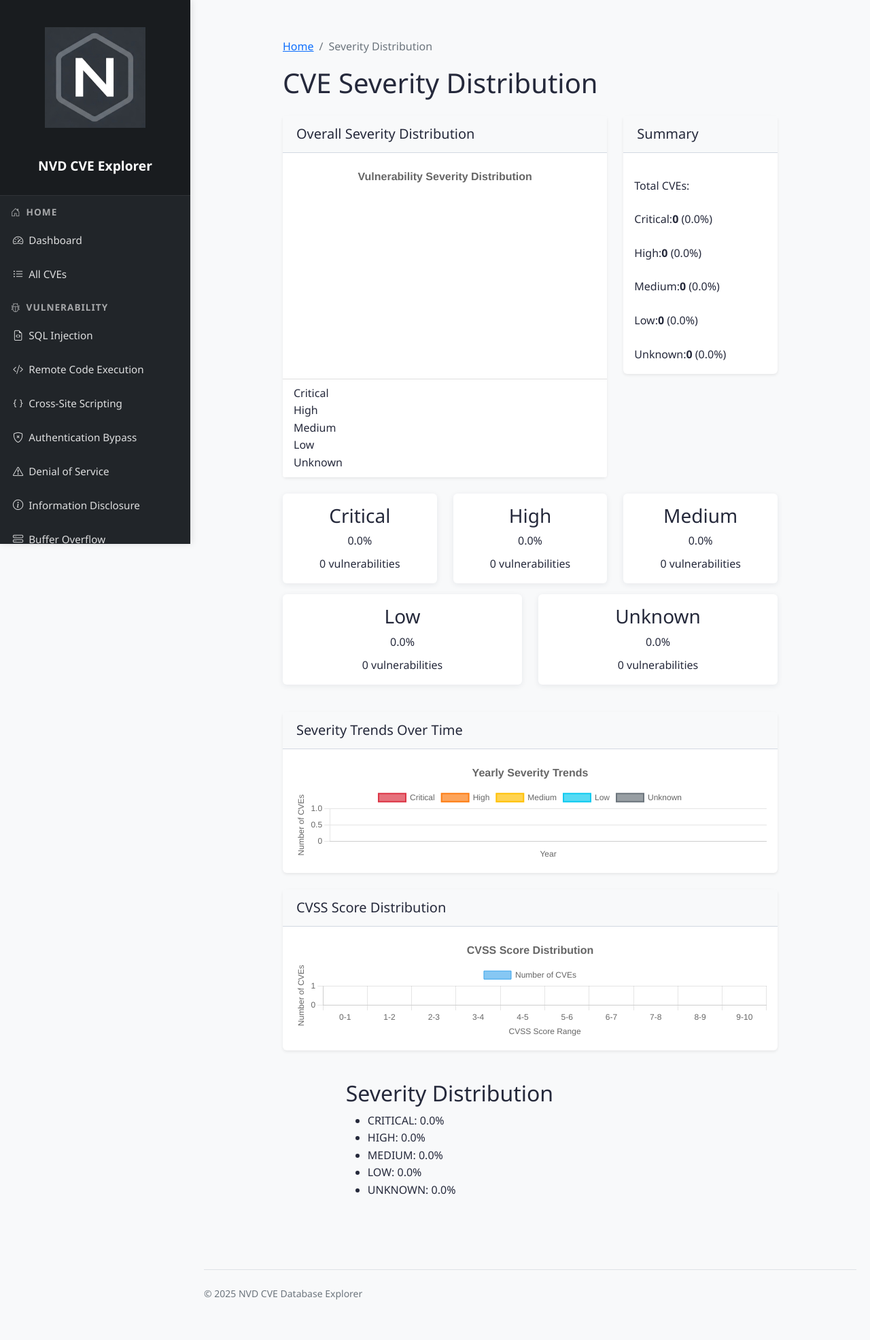
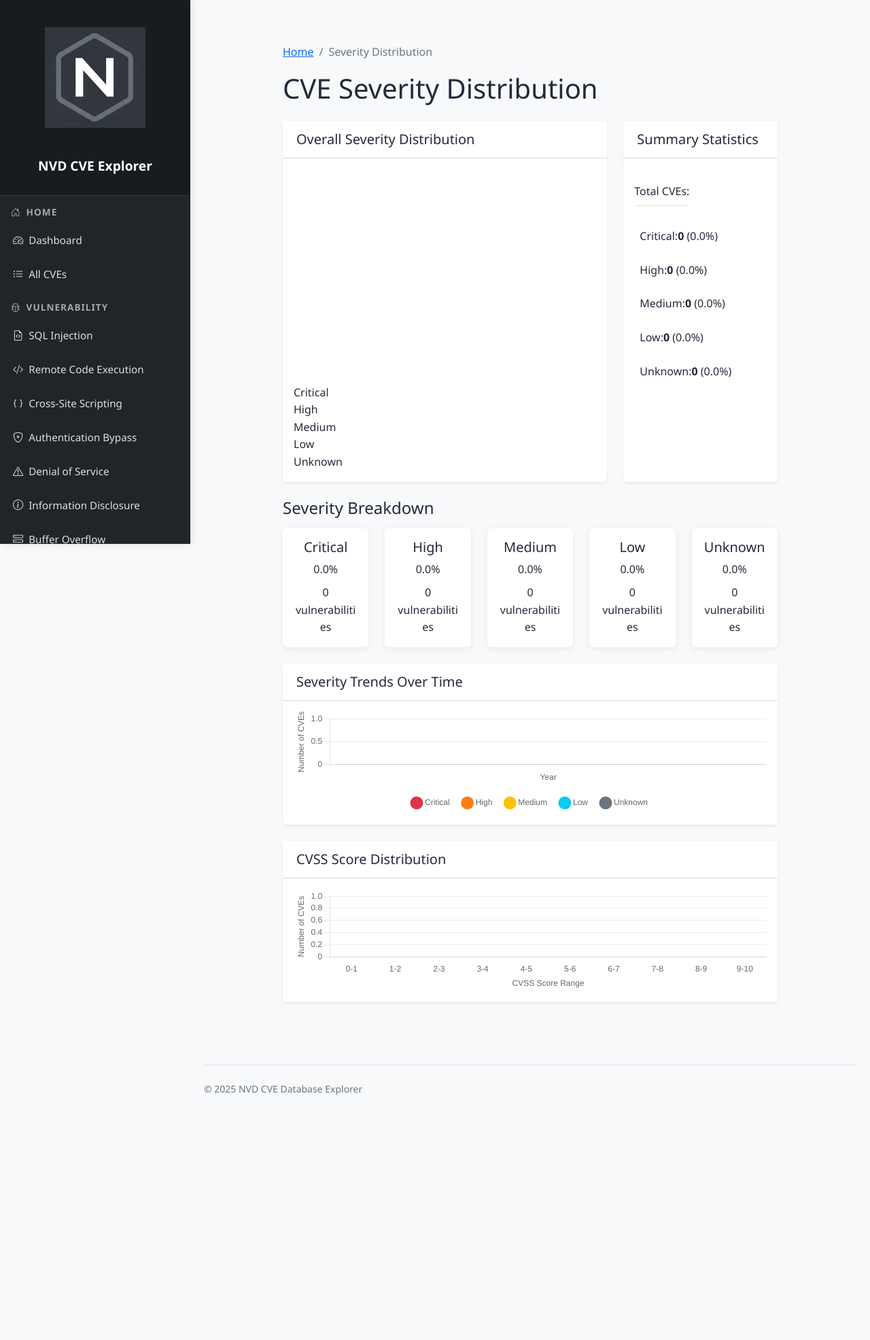
Before and after one commit to jensbecker-dev/NVD_DB_API, a Flask app: page /severity_distribution in a window 1280 px wide. Shown: the whole page at 68% size. After the commit the page ends 1611 px from the top, so only its background shows below. Run offline with Flask 3, Linux system fonts and the light colour scheme; data that the repository does not hold is empty; a map, chart or similar area stays blank.

Commit message:
Refactor severity distribution template for improved layout and styling, enhance card visuals, and update chart configurations for better data representation

```diff
--- a/templates/severity_distribution.html
+++ b/templates/severity_distribution.html
@@ -7,18 +7,21 @@
     .chart-container {
         position: relative;
         height: 400px;
-        margin-bottom: 2rem;
+        margin-bottom: 1rem;
     }
 
     .severity-card {
-        border-radius: 10px;
-        box-shadow: 0 4px 8px rgba(0,0,0,0.1);
-        transition: transform 0.3s ease;
-        margin-bottom: 20px;
+        border: none;
+        border-radius: 0.8rem;
+        box-shadow: 0 6px 12px rgba(0,0,0,0.1);
+        transition: transform 0.3s ease, box-shadow 0.3s ease;
+        margin-bottom: 1.5rem;
+        overflow: hidden;
     }
 
     .severity-card:hover {
         transform: translateY(-5px);
+        box-shadow: 0 10px 20px rgba(0,0,0,0.15);
     }
 
     .severity-card .card-body {
@@ -26,88 +29,117 @@
     }
 
     .severity-card .percentage {
-        font-size: 2rem;
+        font-size: 2.5rem;
         font-weight: bold;
+        line-height: 1.2;
+    }
+
+    .severity-card .card-text {
+        font-size: 0.95rem;
+        opacity: 0.9;
     }
 
     .severity-critical {
-        background-color: #dc3545;
+        background: linear-gradient(135deg, #dc3545, #a71d2a);
         color: white;
     }
 
     .severity-high {
-        background-color: #fd7e14;
+        background: linear-gradient(135deg, #fd7e14, #c65e0a);
         color: white;
     }
 
     .severity-medium {
-        background-color: #ffc107;
+        background: linear-gradient(135deg, #ffc107, #d39e00);
         color: #343a40;
     }
 
     .severity-low {
-        background-color: #0dcaf0;
+        background: linear-gradient(135deg, #0dcaf0, #0a9cb5);
         color: #343a40;
     }
 
     .severity-unknown {
-        background-color: #6c757d;
+        background: linear-gradient(135deg, #6c757d, #4a5157);
         color: white;
     }
 
     .severity-stats {
-        font-size: 1.2rem;
+        font-size: 1rem;
     }
 
-    /* Legend styling */
+    .severity-stats strong {
+        font-weight: 600;
+    }
+
     .custom-legend {
         display: flex;
         justify-content: center;
         flex-wrap: wrap;
-        margin-bottom: 1rem;
+        padding: 0.5rem 0;
+        margin-bottom: 0;
     }
 
     .legend-item {
         display: flex;
         align-items: center;
-        margin-right: 20px;
-        margin-bottom: 10px;
+        margin: 5px 15px;
     }
 
     .legend-color {
-        width: 20px;
-        height: 20px;
+        width: 18px;
+        height: 18px;
         border-radius: 4px;
-        margin-right: 5px;
+        margin-right: 8px;
+        border: 1px solid rgba(0,0,0,0.1);
+    }
+
+    .card {
+        border: none;
+        border-radius: 0.5rem;
+    }
+
+    .card-header {
+        background-color: #f8f9fa;
+        border-bottom: 1px solid #dee2e6;
+        font-weight: 500;
+    }
+
+    h1 {
+        color: #343a40;
+        font-weight: 600;
+    }
+
+    .breadcrumb {
+        background-color: transparent;
+        padding-left: 0;
     }
 </style>
 {% endblock %}
 
 {% block content %}
-<div class="container">
-    <nav aria-label="breadcrumb" class="mt-3">
+<div class="container mt-4">
+    <nav aria-label="breadcrumb">
         <ol class="breadcrumb">
             <li class="breadcrumb-item"><a href="{{ url_for('index') }}">Home</a></li>
-            <li class="breadcrumb-item active">Severity Distribution</li>
+            <li class="breadcrumb-item active" aria-current="page">Severity Distribution</li>
         </ol>
     </nav>
 
     <h1 class="mb-4">CVE Severity Distribution</h1>
 
     <!-- Severity Distribution Summary -->
-    <div class="row mb-4">
+    <div class="row mb-4 g-4">
         <div class="col-lg-8">
-            <div class="card shadow-sm">
-                <div class="card-header bg-light">
+            <div class="card shadow-sm h-100">
+                <div class="card-header">
                     <h5 class="card-title mb-0">Overall Severity Distribution</h5>
                 </div>
-                <div class="card-body">
-                    <div class="chart-container">
+                <div class="card-body d-flex flex-column">
+                    <div class="chart-container flex-grow-1">
                         <canvas id="severityPieChart"></canvas>
                     </div>
-                </div>
-                <div class="card-footer bg-white">
-                    <div class="custom-legend">
+                    <div class="custom-legend mt-3">
                         <div class="legend-item">
                             <div class="legend-color" style="background-color: #dc3545;"></div>
                             <span>Critical</span>
@@ -133,34 +165,34 @@
             </div>
         </div>
         <div class="col-lg-4">
-            <div class="card shadow-sm">
-                <div class="card-header bg-light">
-                    <h5 class="card-title mb-0">Summary</h5>
+            <div class="card shadow-sm h-100">
+                <div class="card-header">
+                    <h5 class="card-title mb-0">Summary Statistics</h5>
                 </div>
                 <div class="card-body">
                     <div class="severity-stats">
-                        <div class="d-flex justify-content-between mb-2">
+                        <div class="d-flex justify-content-between align-items-center mb-3 pb-2 border-bottom">
                             <div>Total CVEs:</div>
                             <div><strong>{{ total_cves }}</strong></div>
                         </div>
                         <div class="d-flex justify-content-between mb-2">
-                            <div>Critical:</div>
+                            <div><span class="legend-color me-2" style="background-color: #dc3545;"></span>Critical:</div>
                             <div><strong>{{ severity_counts.CRITICAL }}</strong> ({{ severity_percents.CRITICAL }}%)</div>
                         </div>
                         <div class="d-flex justify-content-between mb-2">
-                            <div>High:</div>
+                            <div><span class="legend-color me-2" style="background-color: #fd7e14;"></span>High:</div>
                             <div><strong>{{ severity_counts.HIGH }}</strong> ({{ severity_percents.HIGH }}%)</div>
                         </div>
                         <div class="d-flex justify-content-between mb-2">
-                            <div>Medium:</div>
+                            <div><span class="legend-color me-2" style="background-color: #ffc107;"></span>Medium:</div>
                             <div><strong>{{ severity_counts.MEDIUM }}</strong> ({{ severity_percents.MEDIUM }}%)</div>
                         </div>
                         <div class="d-flex justify-content-between mb-2">
-                            <div>Low:</div>
+                            <div><span class="legend-color me-2" style="background-color: #0dcaf0;"></span>Low:</div>
                             <div><strong>{{ severity_counts.LOW }}</strong> ({{ severity_percents.LOW }}%)</div>
                         </div>
                         <div class="d-flex justify-content-between">
-                            <div>Unknown:</div>
+                            <div><span class="legend-color me-2" style="background-color: #6c757d;"></span>Unknown:</div>
                             <div><strong>{{ severity_counts.UNKNOWN }}</strong> ({{ severity_percents.UNKNOWN }}%)</div>
                         </div>
                     </div>
@@ -170,47 +202,48 @@
     </div>
 
     <!-- Severity Cards -->
-    <div class="row mb-4">
-        <div class="col-md-4 mb-3">
-            <div class="card severity-card severity-critical">
-                <div class="card-body text-center">
-                    <h3 class="card-title">Critical</h3>
+    <h2 class="mb-3 h4">Severity Breakdown</h2>
+    <div class="row row-cols-1 row-cols-md-3 row-cols-lg-5 g-4 mb-4">
+        <div class="col">
+            <div class="card severity-card severity-critical h-100">
+                <div class="card-body text-center d-flex flex-column justify-content-center">
+                    <h3 class="card-title h5">Critical</h3>
                     <div class="percentage mb-2">{{ severity_percents.CRITICAL }}%</div>
                     <p class="card-text mb-0">{{ severity_counts.CRITICAL }} vulnerabilities</p>
                 </div>
             </div>
         </div>
-        <div class="col-md-4 mb-3">
-            <div class="card severity-card severity-high">
-                <div class="card-body text-center">
-                    <h3 class="card-title">High</h3>
+        <div class="col">
+            <div class="card severity-card severity-high h-100">
+                <div class="card-body text-center d-flex flex-column justify-content-center">
+                    <h3 class="card-title h5">High</h3>
                     <div class="percentage mb-2">{{ severity_percents.HIGH }}%</div>
                     <p class="card-text mb-0">{{ severity_counts.HIGH }} vulnerabilities</p>
                 </div>
             </div>
         </div>
-        <div class="col-md-4 mb-3">
-            <div class="card severity-card severity-medium">
-                <div class="card-body text-center">
-                    <h3 class="card-title">Medium</h3>
+        <div class="col">
+            <div class="card severity-card severity-medium h-100">
+                <div class="card-body text-center d-flex flex-column justify-content-center">
+                    <h3 class="card-title h5">Medium</h3>
                     <div class="percentage mb-2">{{ severity_percents.MEDIUM }}%</div>
                     <p class="card-text mb-0">{{ severity_counts.MEDIUM }} vulnerabilities</p>
                 </div>
             </div>
         </div>
-        <div class="col-md-6 mb-3">
-            <div class="card severity-card severity-low">
-                <div class="card-body text-center">
-                    <h3 class="card-title">Low</h3>
+        <div class="col">
+            <div class="card severity-card severity-low h-100">
+                <div class="card-body text-center d-flex flex-column justify-content-center">
+                    <h3 class="card-title h5">Low</h3>
                     <div class="percentage mb-2">{{ severity_percents.LOW }}%</div>
                     <p class="card-text mb-0">{{ severity_counts.LOW }} vulnerabilities</p>
                 </div>
             </div>
         </div>
-        <div class="col-md-6 mb-3">
-            <div class="card severity-card severity-unknown">
-                <div class="card-body text-center">
-                    <h3 class="card-title">Unknown</h3>
+        <div class="col">
+            <div class="card severity-card severity-unknown h-100">
+                <div class="card-body text-center d-flex flex-column justify-content-center">
+                    <h3 class="card-title h5">Unknown</h3>
                     <div class="percentage mb-2">{{ severity_percents.UNKNOWN }}%</div>
                     <p class="card-text mb-0">{{ severity_counts.UNKNOWN }} vulnerabilities</p>
                 </div>
@@ -220,7 +253,7 @@
 
     <!-- Severity Trend Over Time -->
     <div class="card shadow-sm mb-4">
-        <div class="card-header bg-light">
+        <div class="card-header">
             <h5 class="card-title mb-0">Severity Trends Over Time</h5>
         </div>
         <div class="card-body">
@@ -232,7 +265,7 @@
 
     <!-- CVSS Score Distribution -->
     <div class="card shadow-sm mb-4">
-        <div class="card-header bg-light">
+        <div class="card-header">
             <h5 class="card-title mb-0">CVSS Score Distribution</h5>
         </div>
         <div class="card-body">
@@ -241,16 +274,6 @@
             </div>
         </div>
     </div>
-
-    <!-- New Severity Distribution Section -->
-    <div class="container">
-        <h2>Severity Distribution</h2>
-        <ul>
-            {% for severity, percent in severity_percents.items() %}
-                <li>{{ severity }}: {{ percent }}%</li>
-            {% endfor %}
-        </ul>
-    </div>
 </div>
 {% endblock %}
 
@@ -258,7 +281,6 @@
 <script src="https://cdn.jsdelivr.net/npm/chart.js"></script>
 <script>
 document.addEventListener('DOMContentLoaded', function() {
-    // Colors for charts
     const colors = {
         critical: '#dc3545',
         high: '#fd7e14',
@@ -269,13 +291,14 @@
         highLight: 'rgba(253, 126, 20, 0.7)',
         mediumLight: 'rgba(255, 193, 7, 0.7)',
         lowLight: 'rgba(13, 202, 240, 0.7)',
-        unknownLight: 'rgba(108, 117, 125, 0.7)'
+        unknownLight: 'rgba(108, 117, 125, 0.7)',
+        cvssBlue: 'rgba(54, 162, 235, 0.6)',
+        cvssBlueBorder: 'rgba(54, 162, 235, 1)'
     };
 
-    // Severity Pie Chart
     const pieCtx = document.getElementById('severityPieChart').getContext('2d');
     new Chart(pieCtx, {
-        type: 'pie',
+        type: 'doughnut',
         data: {
             labels: ['Critical', 'High', 'Medium', 'Low', 'Unknown'],
             datasets: [{
@@ -293,28 +316,39 @@
                     colors.low,
                     colors.unknown
                 ],
-                borderWidth: 1
+                borderColor: '#ffffff',
+                borderWidth: 2
             }]
         },
         options: {
             responsive: true,
             maintainAspectRatio: false,
+            cutout: '60%',
             plugins: {
                 legend: {
                     display: false
                 },
-                title: {
-                    display: true,
-                    text: 'Vulnerability Severity Distribution',
-                    font: {
-                        size: 16
+                tooltip: {
+                    callbacks: {
+                        label: function(context) {
+                            let label = context.label || '';
+                            if (label) {
+                                label += ': ';
+                            }
+                            if (context.parsed !== null) {
+                                const total = context.chart.data.datasets[0].data.reduce((a, b) => a + b, 0);
+                                const value = context.parsed;
+                                const percentage = ((value / total) * 100).toFixed(1);
+                                label += `${value} (${percentage}%)`;
+                            }
+                            return label;
+                        }
                     }
                 }
             }
         }
     });
 
-    // Severity Trend by Year Chart
     const trendCtx = document.getElementById('severityTrendChart').getContext('2d');
     new Chart(trendCtx, {
         type: 'line',
@@ -327,7 +361,10 @@
                     backgroundColor: colors.criticalLight,
                     borderColor: colors.critical,
                     borderWidth: 2,
-                    tension: 0.1
+                    tension: 0.3,
+                    pointBackgroundColor: colors.critical,
+                    pointRadius: 3,
+                    pointHoverRadius: 5
                 },
                 {
                     label: 'High',
@@ -335,7 +372,10 @@
                     backgroundColor: colors.highLight,
                     borderColor: colors.high,
                     borderWidth: 2,
-                    tension: 0.1
+                    tension: 0.3,
+                    pointBackgroundColor: colors.high,
+                    pointRadius: 3,
+                    pointHoverRadius: 5
                 },
                 {
                     label: 'Medium',
@@ -343,7 +383,10 @@
                     backgroundColor: colors.mediumLight,
                     borderColor: colors.medium,
                     borderWidth: 2,
-                    tension: 0.1
+                    tension: 0.3,
+                    pointBackgroundColor: colors.medium,
+                    pointRadius: 3,
+                    pointHoverRadius: 5
                 },
                 {
                     label: 'Low',
@@ -351,7 +394,10 @@
                     backgroundColor: colors.lowLight,
                     borderColor: colors.low,
                     borderWidth: 2,
-                    tension: 0.1
+                    tension: 0.3,
+                    pointBackgroundColor: colors.low,
+                    pointRadius: 3,
+                    pointHoverRadius: 5
                 },
                 {
                     label: 'Unknown',
@@ -359,7 +405,10 @@
                     backgroundColor: colors.unknownLight,
                     borderColor: colors.unknown,
                     borderWidth: 2,
-                    tension: 0.1
+                    tension: 0.3,
+                    pointBackgroundColor: colors.unknown,
+                    pointRadius: 3,
+                    pointHoverRadius: 5
                 }
             ]
         },
@@ -372,28 +421,33 @@
                     title: {
                         display: true,
                         text: 'Number of CVEs'
+                    },
+                    grid: {
+                        color: '#e9ecef'
                     }
                 },
                 x: {
                     title: {
                         display: true,
                         text: 'Year'
+                    },
+                    grid: {
+                        display: false
                     }
                 }
             },
             plugins: {
-                title: {
-                    display: true,
-                    text: 'Yearly Severity Trends',
-                    font: {
-                        size: 16
+                legend: {
+                    position: 'bottom',
+                    labels: {
+                        usePointStyle: true,
+                        padding: 20
                     }
                 }
             }
         }
     });
 
-    // CVSS Score Distribution
     const cvssCtx = document.getElementById('cvssDistributionChart').getContext('2d');
     new Chart(cvssCtx, {
         type: 'bar',
@@ -402,9 +456,10 @@
             datasets: [{
                 label: 'Number of CVEs',
                 data: {{ cvss_ranges|tojson }},
-                backgroundColor: 'rgba(54, 162, 235, 0.6)',
-                borderColor: 'rgba(54, 162, 235, 1)',
-                borderWidth: 1
+                backgroundColor: colors.cvssBlue,
+                borderColor: colors.cvssBlueBorder,
+                borderWidth: 1,
+                borderRadius: 4
             }]
         },
         options: {
@@ -416,22 +471,24 @@
                     title: {
                         display: true,
                         text: 'Number of CVEs'
+                    },
+                    grid: {
+                        color: '#e9ecef'
                     }
                 },
                 x: {
                     title: {
                         display: true,
                         text: 'CVSS Score Range'
+                    },
+                    grid: {
+                        display: false
                     }
                 }
             },
             plugins: {
-                title: {
-                    display: true,
-                    text: 'CVSS Score Distribution',
-                    font: {
-                        size: 16
-                    }
+                legend: {
+                    display: false
                 }
             }
         }
```
